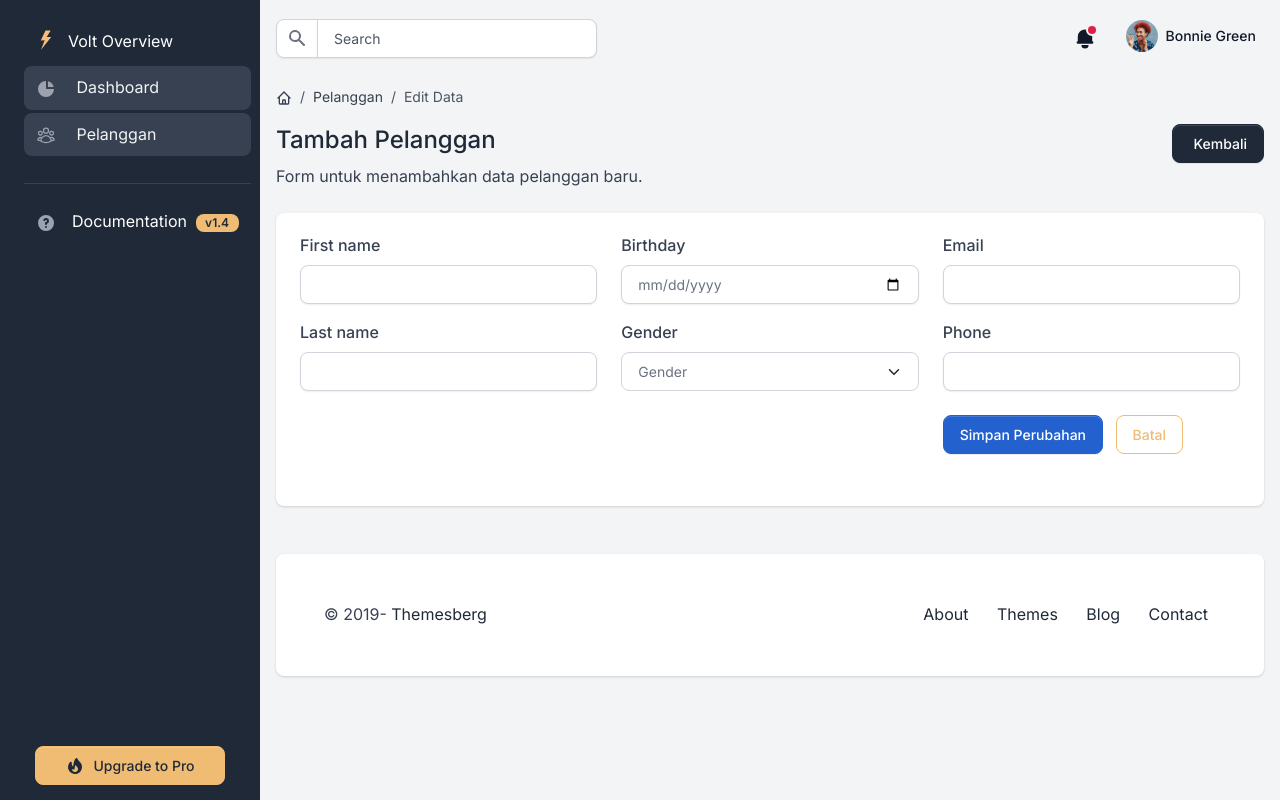
After one commit to Novrizal20/belajar-laravel, a Laravel app: template resources/views/admin/pelanggan/edit.blade.php in a window 1280 px wide. The commit adds this page. Run offline with Laravel 12, Linux system fonts and the light colour scheme; the template is opened without the code that fills it, so the values that code supplies are empty.

Commit message:
praktikum6

```diff
--- /dev/null
+++ b/resources/views/admin/pelanggan/edit.blade.php
@@ -0,0 +1,106 @@
+@extends('admin.template')
+@section('title', 'Edit Pelanggan')
+@section('content')
+    <div class="py-4">
+        <nav aria-label="breadcrumb" class="d-none d-md-inline-block">
+            <ol class="breadcrumb breadcrumb-dark breadcrumb-transparent">
+                <li class="breadcrumb-item">
+                    <a href="#">
+                        <svg class="icon icon-xxs" fill="none" stroke="currentColor" viewBox="0 0 24 24"
+                            xmlns="http://www.w3.org/2000/svg">
+                            <path stroke-linecap="round" stroke-linejoin="round" stroke-width="2"
+                                d="M3 12l2-2m0 0l7-7 7 7M5 10v10a1 1 0 001 1h3m10-11l2 2m-2-2v10a1 1 0 01-1 1h-3m-6 0a1 1 0 001-1v-4a1 1 0 011-1h2a1 1 0 011 1v4a1 1 0 001 1m-6 0h6">
+                            </path>
+                        </svg>
+                    </a>
+                </li>
+                <li class="breadcrumb-item"><a href="#">Pelanggan</a></li>
+                <li class="breadcrumb-item active" aria-current="page">Edit Data</li>
+            </ol>
+        </nav>
+        <div class="d-flex justify-content-between w-100 flex-wrap">
+            <div class="mb-3 mb-lg-0">
+                <h1 class="h4">Tambah Pelanggan</h1>
+                <p class="mb-0">Form untuk menambahkan data pelanggan baru.</p>
+            </div>
+            <div>
+                <a href="#" class="btn btn-primary"><i class="far fa-question-circle me-1"></i> Kembali</a>
+            </div>
+        </div>
+    </div>
+
+    <div class="row">
+        <div class="col-12 mb-4">
+            <div class="card border-0 shadow components-section">
+                <div class="card-body">
+                    <form action={{ route('pelanggan.update', $dataPelanggan->pelanggan_id) }} method="POST">
+                        @csrf
+                        @method('PUT')
+                        <div class="row mb-4">
+                            <div class="col-lg-4 col-sm-6">
+                                <!-- First Name -->
+                                <div class="mb-3">
+                                    <label for="first_name" class="form-label">First name</label>
+                                    <input type="text" id="first_name" name="first_name" class="form-control" required>
+                                </div>
+
+                                <!-- Last Name -->
+                                <div class="mb-3">
+                                    <label for="last_name" class="form-label">Last name</label>
+                                    <input type="text" id="last_name" name="last_name" class="form-control" required>
+                                </div>
+                            </div>
+
+                            <div class="col-lg-4 col-sm-6">
+                                <!-- Birthday -->
+                                <div class="mb-3">
+                                    <label for="birthday" class="form-label">Birthday</label>
+                                    <input type="date" id="birthday" name="birthday" class="form-control">
+                                </div>
+
+                                <!-- Gender -->
+                                <div class="mb-3">
+                                    <label for="gender" class="form-label">Gender</label>
+                                    <select class="form-select mb-0" id="gender" name="gender" aria-label="Gender select example">
+                                        <option selected>Gender</option>
+                                        <option value="Female" {{ $dataPelanggan->gender == 'Female' ? 'selected' : '' }}> Female</option>
+                                        <option value="Male" {{ $dataPelanggan->gender == 'Male' ? 'selected' : '' }}> Male
+                                        </option>
+                                    </select>
+                                    {{-- <select id="gender" name="gender" class="form-select">
+                                            <option value="">-- Pilih --</option>
+                                            <option value="Male">Male</option>
+                                            <option value="Female">Female</option>
+                                            <option value="Other">Other</option>
+                                        </select> --}}
+                                </div>
+                            </div>
+
+                            <div class="col-lg-4 col-sm-12">
+                                <!-- Email -->
+                                <div class="mb-3">
+                                    <label for="email" class="form-label">Email</label>
+                                    <input type="text" id="email" name="email" class="form-control" required>
+                                </div>
+
+                                <!-- Phone -->
+                                <div class="mb-3">
+                                    <label for="phone" class="form-label">Phone</label>
+                                    <input type="text" id="phone" name="phone" class="form-control">
+                                </div>
+
+                                <!-- Buttons -->
+                                <div class="">
+                                    <button type="submit" class="btn btn-info">Simpan Perubahan</button>
+                                    <a href="{{ route('pelanggan.index') }}"
+                                        class="btn btn-outline-secondary ms-2">Batal</a>
+                                </div>
+                            </div>
+                        </div>
+                    </form>
+                </div>
+
+            </div>
+        </div>
+    </div>
+@endsection
```
Also changed, not shown: app/Http/Controllers/PelangganController.php (+31 -28 lines), resources/views/admin/pelanggan/index.blade.php (+22 -2 lines).
